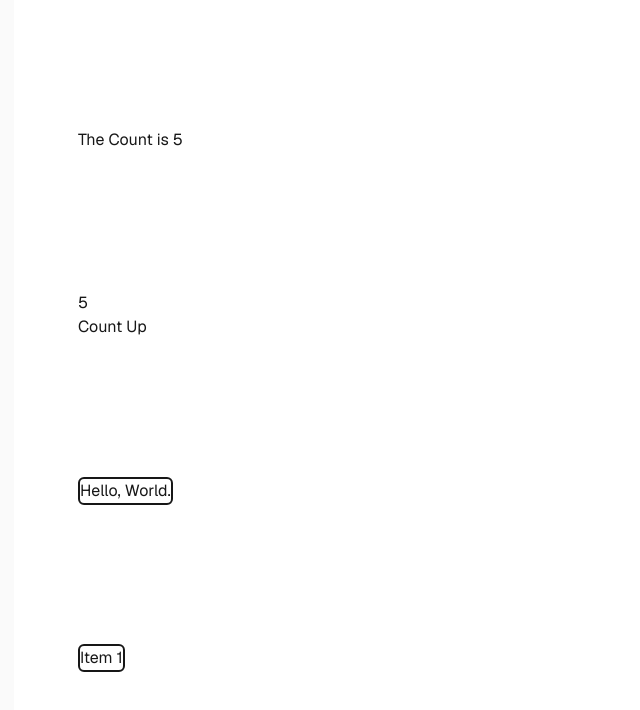
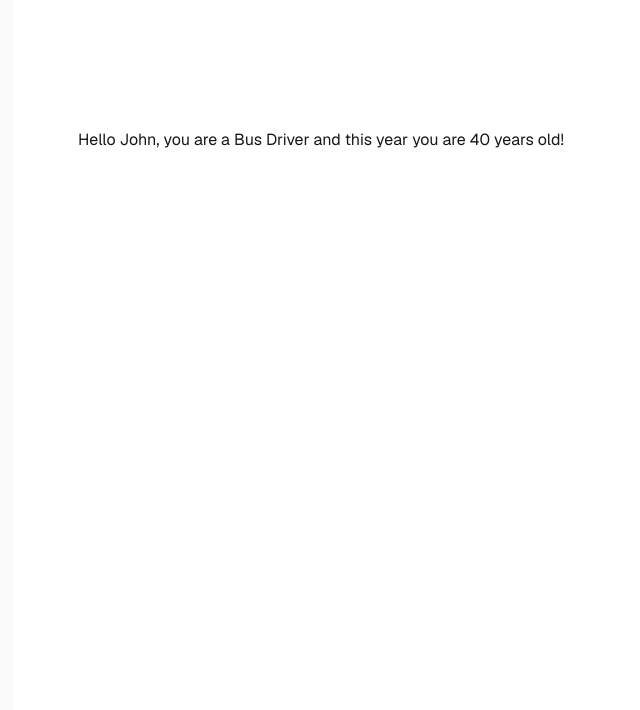
Before and after one commit to JamesonRGrieve-Instruction/React-Winter-2026-Demo, a Next.js app: page / in a window 1280 px wide. Shown: the top 710 px of the page, without its empty margins (242-882 px from the left). Built offline with nearby package versions, Linux system fonts and the light colour scheme.

Commit message:
Solution;

```diff
--- a/src/app/CardWrapper.js
+++ /dev/null
@@ -1,8 +0,0 @@
-"use client";
-
-
-export default function CardWrapper({ children }) {
-    return <div className="border-2 rounded-md">
-        {children}
-    </div>
-}
--- a/src/app/Counter.js
+++ /dev/null
@@ -1,20 +0,0 @@
-"use client";
-
-import { useEffect, useState } from "react";
-
-export default function Counter({ start = 0, onChangeCallback }) {
-    const [count, setCount] = useState(start);
-
-    useEffect(() => {
-        onChangeCallback(count);
-    }, [onChangeCallback, count]);
-
-    return (
-        <div>
-            <p>{count}</p>
-            <button onClick={() => {
-                setCount((previous) => previous + 1);
-            }}>Count Up</button>
-        </div>
-    );
-}
--- /dev/null
+++ b/src/app/Greeter.js
@@ -0,0 +1,8 @@
+"use client";
+
+
+export default function Greeter({ name, age, profession }) {
+    return (
+        <p>Hello {name}, you are a {profession} and this year you are {age} years old!</p>
+    );
+}
--- a/src/app/page.js
+++ b/src/app/page.js
@@ -1,8 +1,7 @@
 "use client"
 
 import { useCallback, useState } from "react";
-import CardWrapper from "./CardWrapper";
-import Counter from "./Counter";
+import Greeter from "./Greeter";
 export default function Home() {
   const [pageCount, setPageCount] = useState(5);
 
@@ -13,16 +12,7 @@ export default function Home() {
   return (
     <div className="flex min-h-screen items-center justify-center bg-zinc-50 font-sans dark:bg-black">
       <main className="flex min-h-screen w-full max-w-3xl flex-col items-center justify-between py-32 px-16 bg-white dark:bg-black sm:items-start">
-        <h1>The Count is {pageCount}</h1>
-        <Counter start={pageCount} onChangeCallback={callbackPage} />
-        <CardWrapper>
-          <p>Hello, World.</p>
-        </CardWrapper>
-        <CardWrapper>
-          <ul>
-            <li>Item 1</li>
-          </ul>
-        </CardWrapper>
+        <Greeter name={"John"} age={40} profession={"Bus Driver"} />
       </main>
     </div>
   );
```
